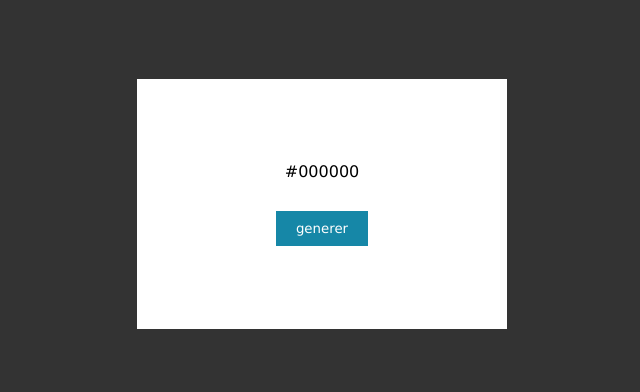
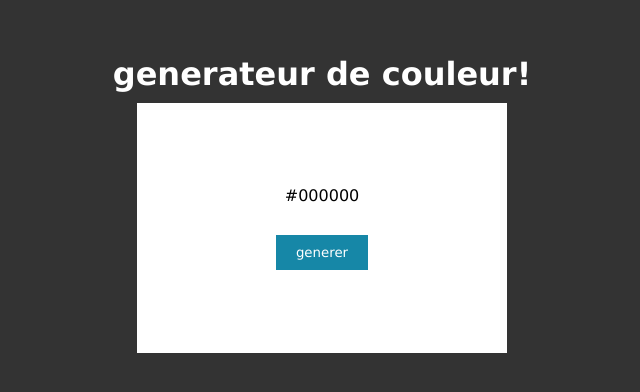
Before and after one commit to boris2442/generate-linear-gradient, a plain HTML site: page index.html in a window 1280 px wide. Shown: the part 196-588 px from the top of the page, without its empty margins (318-958 px from the left). Drawn offline with Linux system fonts and the light colour scheme.

Commit message:
debugage

```diff
--- a/index.html
+++ b/index.html
@@ -7,7 +7,7 @@
     <title>linear gradient</title>
 </head>
 <body>
-
+    <h1 class="">generateur de couleur!</h1>
 <div class="main">
   <div id="code">#000000</div>
     <button class="btn">generer</button>
--- a/style.css
+++ b/style.css
@@ -9,11 +9,17 @@ body{
 
     display: flex;
     height: 100vh;
+    gap:10px;
+    flex-direction: column;
     justify-content: center;
     align-items: center;
 }
+h1{
+    color:#fff;
+}
 .main{
-width: 370px;
+    width: 90%;
+max-width: 370px;
 height: 250px;
 display: flex;
 padding: 10px;
```
